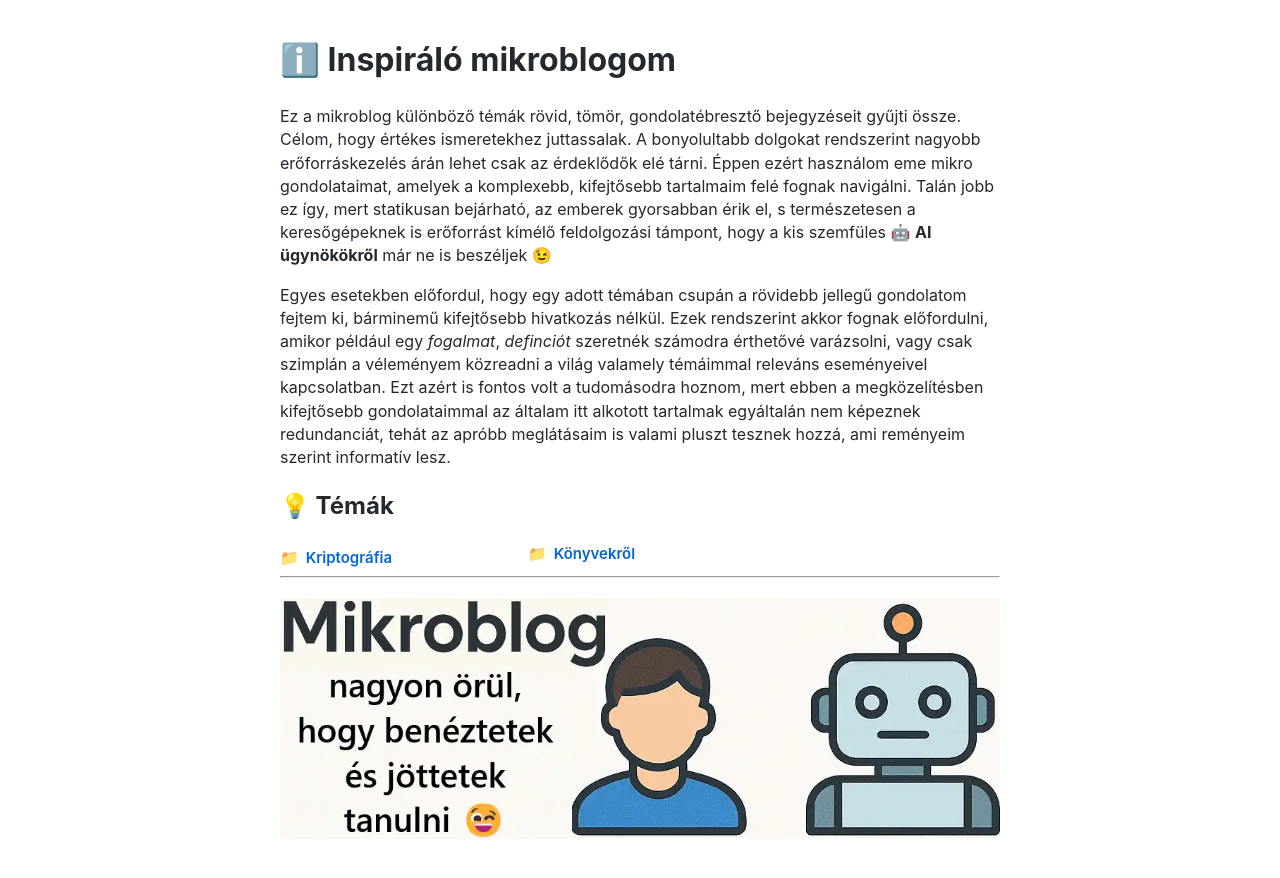
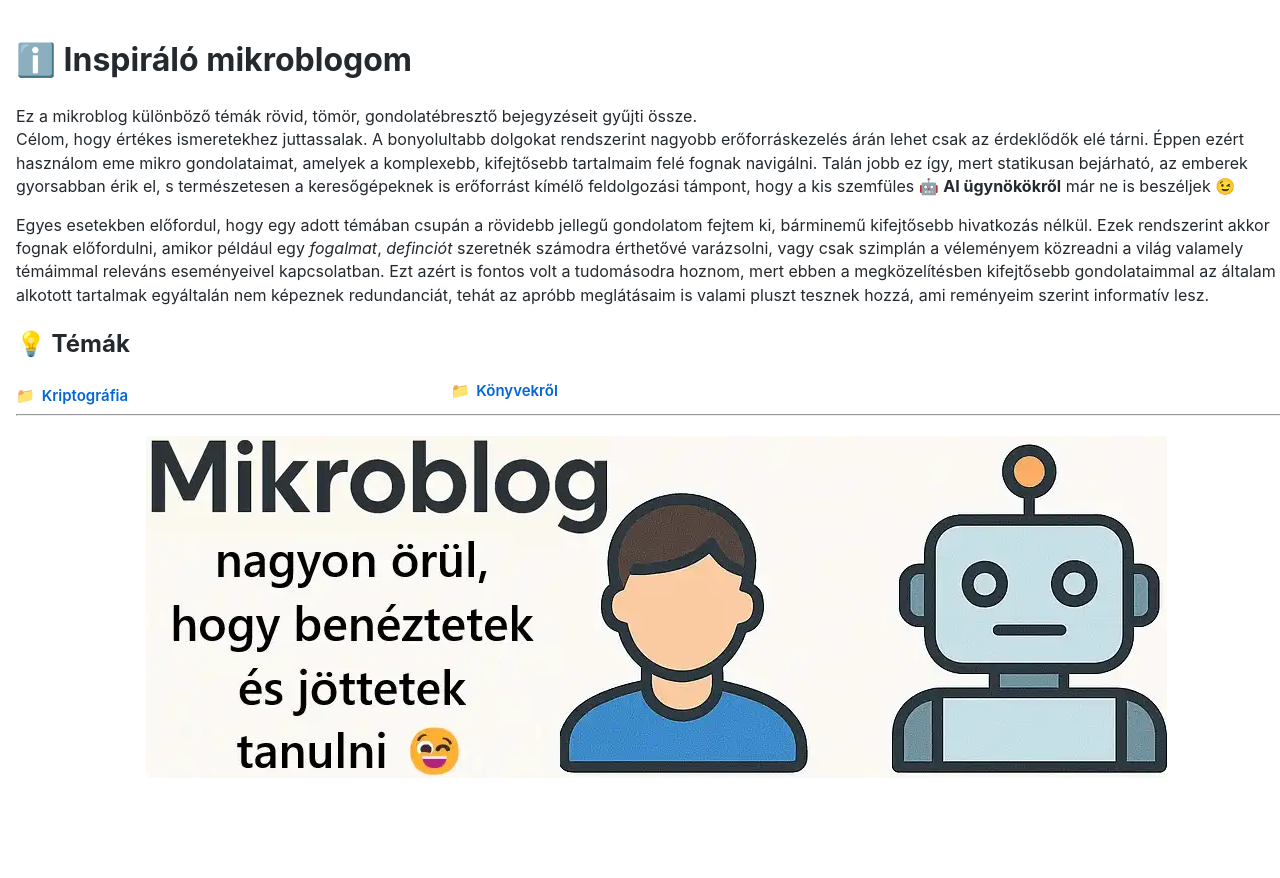
Before and after one commit to inspiralo/mikroblog, a Jekyll site: the page built from docs/index.md, in a window 1280 px wide. Shown: the top 878 px of the page. Built offline with Jekyll 4.4.1, drawn with Linux system fonts in a browser that asks for light colours.

Commit message:
Update style.css

```diff
--- a/docs/assets/css/style.css
+++ b/docs/assets/css/style.css
@@ -12,10 +12,11 @@ body {
 /* === Wrapper – régi GitHub Pages stílus === */
 
 .wrapper {
-  max-width: 720px;
-  margin: 0 auto;
+  max-width: none;
+  width: 100%;
   padding: 1rem;
 }
+
 
 /* === Page-content === */
 
```
